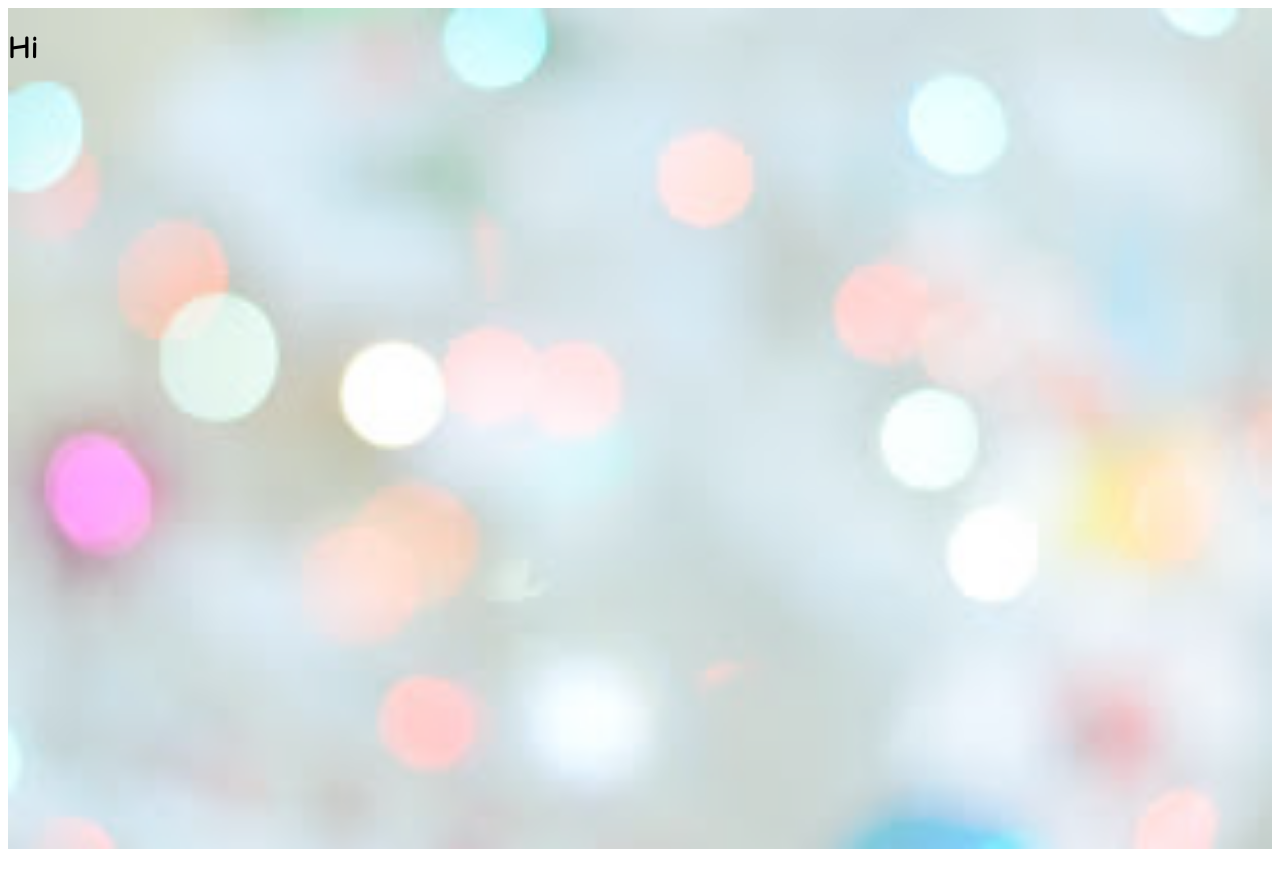
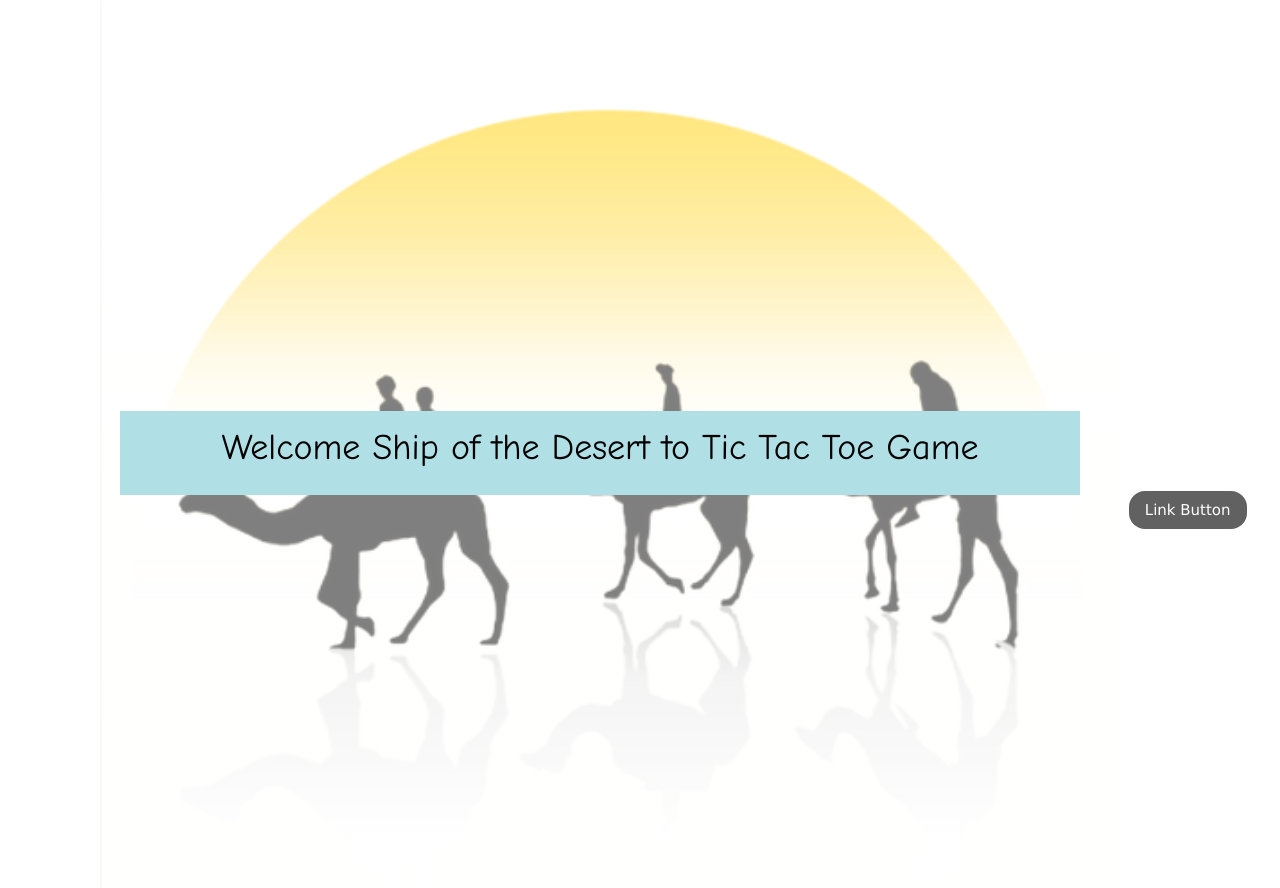
Before and after one commit to AmaniAlamri/amanialamri.github.io, a plain HTML site: page index.html in a window 1280 px wide. Before the commit the page ends 853 px from the top, so only its background shows below. Drawn offline with nearby package versions, Linux system fonts and the light colour scheme.

Commit message:
added style to  index and home pages

```diff
--- a/css/main.css
+++ b/css/main.css
@@ -100,21 +100,33 @@ visibility: hidden;
   }
 
   footer{
-    margin-left: 450px;
+    margin-left: 380px;
     margin-top: 20px;
   }
 
-  #back{
-    position: absolute;
+  .back{
+    position: relative;
     width: 100%;
+    height: 500px;
+    /* background-size: contain; */
   }
 
-  #front{
-    position: absolute;
-    width: 100%;
+
+.text-block {
+  position: absolute;
+  bottom: 5px;
+  right: 200px;
+  background-color:powderblue;
+  color:black;
+  width: 75%;
+  text-align: center;
   }
+
   img{
   opacity: 0.5;
   filter: alpha(opacity=50);
-  width: 100%;
+  width: 80%;
+  margin-left: 100px;
   }
+  #playHome{
+  }
--- a/index.html
+++ b/index.html
@@ -1,26 +1,31 @@
 <!DOCTYPE html>
 <html lang="en">
-<head>
-    <meta charset="UTF-8">
-    <meta name="viewport" content="width=device-width, initial-scale=1.0">
-    <meta http-equiv="X-UA-Compatible" content="ie=edge">
+  <head>
+    <meta charset="UTF-8" />
+    <meta name="viewport" content="width=device-width, initial-scale=1.0" />
+    <meta http-equiv="X-UA-Compatible" content="ie=edge" />
+    <link rel="stylesheet" href="https://www.w3schools.com/w3css/4/w3.css" />
+    <link
+      rel="stylesheet"
+      href="https://cdnjs.cloudflare.com/ajax/libs/animate.css/3.7.0/animate.min.css"
+    />
     <link rel="stylesheet" href="css/main.css" />
-    <title>Document</title>
-</head>
-<body>
-  <div style="position: relative">
-<div id="back">
-    <img src="./images/back.jpeg"/>
-</div>
+    <script
+      src="https://code.jquery.com/jquery-3.3.1.min.js"
+      integrity="sha256-FgpCb/KJQlLNfOu91ta32o/NMZxltwRo8QtmkMRdAu8="
+      crossorigin="anonymous"
+    ></script>
 
+    <title>Ship of the Desert to Tic Tac Toe Game</title>
+  </head>
+  <body>
+    <div class="back">
+        <img src="./images/rsz_1home.png" />
 
-
-<div id="front">
-
-<h1>Hi</h1>
-</div>
-
-</div>
-
-</body>
+      <div class="text-block" >
+        <h1> Welcome Ship of the Desert to Tic Tac Toe Game</h1>
+      </div>
+      <a  id="#playHome" href="home.html" class="w3-btn w3-dark-grey w3-hover-purple w3-round-xlarge">Link Button</a>
+    </div>
+  </body>
 </html>
```
Also changed, not shown: home.html (+1 -6 lines), images/home.png, images/rhome.png (added), images/rsz_1home.png (added), 1 other file.
